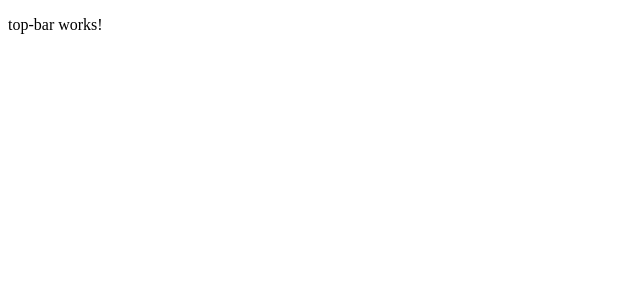
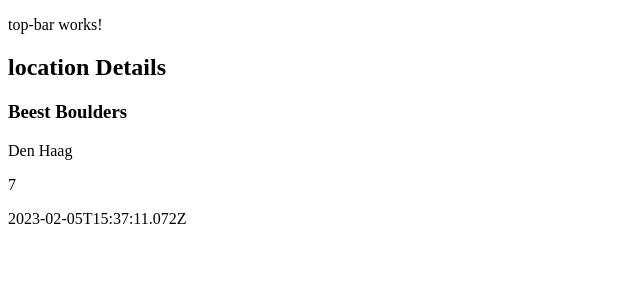
Before and after one commit to noidp/boulder-locations, an Angular app: page /locations/4ce85ee5-c4d3-4293-a64a-a3bec7f6ace0 in a window 1280 px wide. Before the commit this address led to /. Shown: the top 300 px of the page, without its empty margins (0-640 px from the left). Built offline with nearby package versions, Linux system fonts and the light colour scheme.

Commit message:
Added location-details component. - added routerlink - read location info on init.

```diff
--- /dev/null
+++ b/src/app/location-details/location-details.component.html
@@ -0,0 +1,8 @@
+<h2>location Details</h2>
+
+<div *ngIf="location">
+  <h3>{{ location.name }}</h3>
+  <p>{{ location.city }}</p>
+  <p>{{ location.score }}</p>
+  <p>{{ location.createdAt }}</p>
+</div>
--- /dev/null
+++ b/src/app/location-details/location-details.component.ts
@@ -0,0 +1,26 @@
+import { Component, OnInit } from '@angular/core';
+import { ActivatedRoute } from '@angular/router';
+
+import { Locations, locations } from '../locations';
+
+@Component({
+  selector: 'app-location-details',
+  templateUrl: './location-details.component.html',
+  styleUrls: ['./location-details.component.scss'],
+})
+export class LocationDetailsComponent implements OnInit {
+  location: Locations | undefined;
+
+  constructor(private route: ActivatedRoute) {}
+
+  ngOnInit() {
+    // First get the location from the current route.
+    const routeParams = this.route.snapshot.paramMap;
+    const locationIdFromRoute = routeParams.get('locationId');
+
+    // Find the location that correspond with the id provided in route.
+    this.location = locations.find(
+      (location) => location.id === locationIdFromRoute
+    );
+  }
+}
--- a/src/app/location-list/location-list.component.html
+++ b/src/app/location-list/location-list.component.html
@@ -3,7 +3,9 @@
 <div *ngFor="let location of locations">
 
   <h3>
-      {{ location.name }}
+      <a [routerLink]="['/locations', location.id]">
+        {{ location.name }}
+      </a>
   </h3>
 
 </div>
--- a/src/app/locations.ts
+++ b/src/app/locations.ts
@@ -1,9 +1,9 @@
 export interface Locations {
-  id: number;
+  id: string;
   name: string;
   city: string;
   score: number;
-  createdAt: Date;
+  createdAt: string;
 }
 
 export const locations = [
```
Also changed, not shown: src/app/app.module.ts (+11 -2 lines), src/app/location-details/location-details.component.scss (added).
